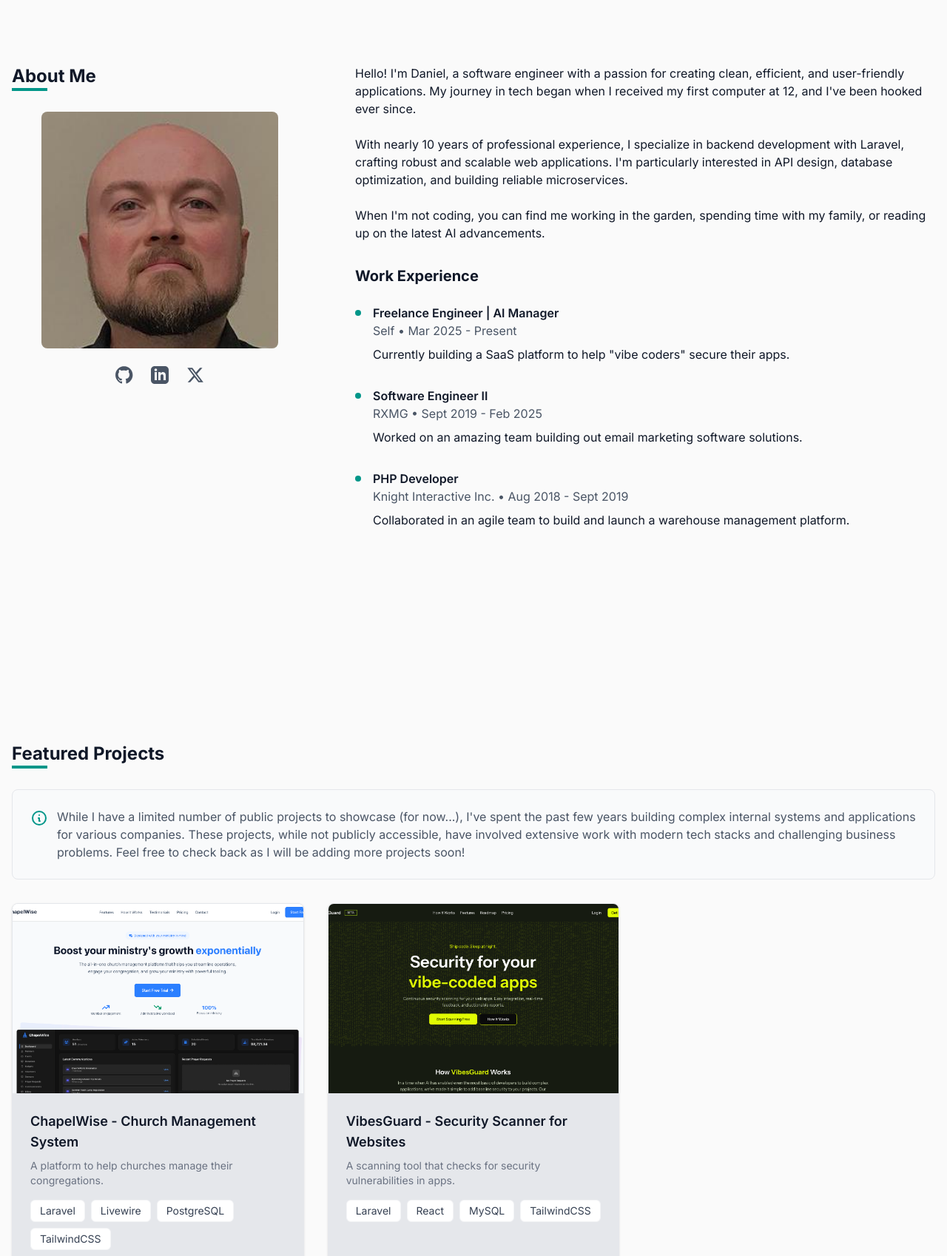
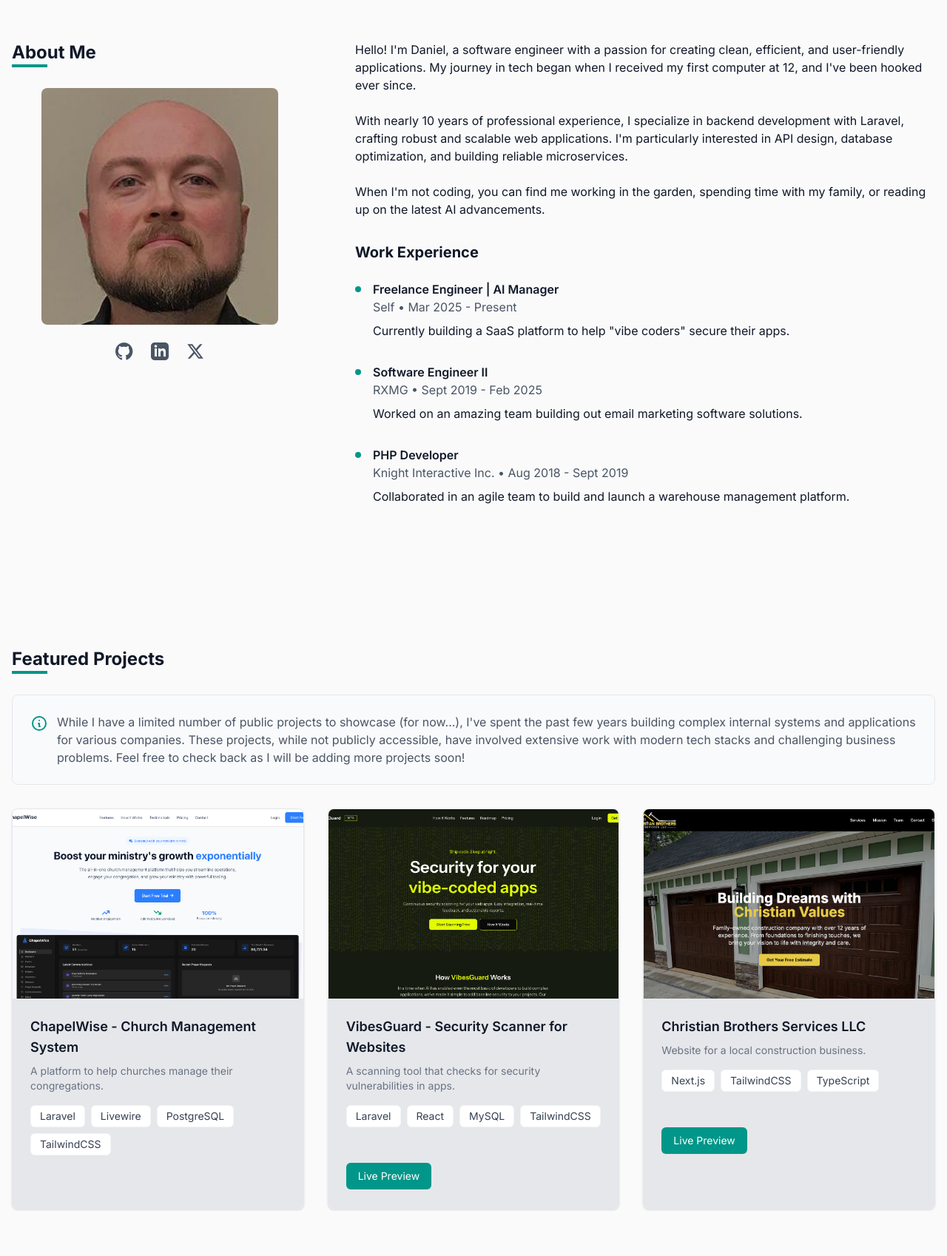
Before and after one commit to danielkleach/portfolio, a Next.js app: page / in a window 1280 px wide. Shown: the part 841-2539 px from the top of the page at 74% size. Built offline with nearby package versions, Linux system fonts and the light colour scheme.

Commit message:
Updates to page spacing and adding client project

```diff
--- a/src/components/About.tsx
+++ b/src/components/About.tsx
@@ -6,7 +6,7 @@
 
 export default function About() {
   return (
-    <section id="about" className="pt-24 md:pt-28 pb-24 md:pb-28 bg-[#fafafa]">
+    <section id="about" className="pt-16 md:pt-20 pb-8 md:pb-12 bg-[#fafafa]">
       <div className="container px-4 md:px-0">
         <div className="grid grid-cols-1 md:grid-cols-[400px_1fr] gap-8 md:gap-16">
           <div>
--- a/src/components/Contact.tsx
+++ b/src/components/Contact.tsx
@@ -4,7 +4,7 @@
 
 export default function Contact() {
   return (
-    <section id="contact" className="pt-24 md:pt-28 pb-8 md:pb-12 bg-[#fafafa]">
+    <section id="contact" className="pt-16 md:pt-20 pb-8 md:pb-12 bg-[#fafafa]">
       <div className="container max-w-3xl px-4 md:px-0">
         <div className="flex items-center gap-4 mb-6 md:mb-8">
           <div className="w-12 h-1 bg-teal-600"></div>
--- a/src/components/Hero.tsx
+++ b/src/components/Hero.tsx
@@ -5,7 +5,7 @@
 
 export default function Hero() {
   return (
-    <section className="min-h-[calc(100vh-5rem)] flex items-center bg-[#fafafa] py-12 md:py-16">
+    <section className="min-h-[calc(100vh-5rem)] flex items-center bg-[#fafafa] pt-12 md:pt-16 pb-8 md:pb-12">
       <div className="container mx-auto px-4 w-full">
         <div className="flex flex-col md:grid md:grid-cols-[1fr_450px] items-center gap-8 md:gap-12 w-full">
           <div className="order-2 md:order-1 w-full">
--- a/src/components/Projects.tsx
+++ b/src/components/Projects.tsx
@@ -3,6 +3,7 @@
 import { motion } from 'framer-motion'
 import Image from 'next/image'
 import Link from 'next/link'
+import { useState } from 'react'
 
 const projects = [
   {
@@ -10,7 +11,7 @@
     description: 'A platform to help churches manage their congregations.',
     image: '/images/projects/chapelwise.jpg',
     tech: ['Laravel', 'Livewire', 'PostgreSQL', 'TailwindCSS'],
-    liveUrl: 'https://chapelwise.com',
+    liveUrl: '#',
     codeUrl: '#'
   },
   {
@@ -20,12 +21,30 @@
     tech: ['Laravel', 'React', 'MySQL', 'TailwindCSS'],
     liveUrl: 'https://vibesguard.com',
     codeUrl: '#'
+  },
+  {
+    title: 'Christian Brothers Services LLC',
+    description: 'Website for a local construction business.',
+    image: '/images/projects/christian-brothers.jpg',
+    tech: ['Next.js', 'TailwindCSS', 'TypeScript'],
+    liveUrl: 'https://christianbrothersservicesllc.com',
+    codeUrl: '#'
   }
 ]
 
 export default function Projects() {
+  const [selectedImage, setSelectedImage] = useState<{ src: string; alt: string } | null>(null)
+
+  const openImageOverlay = (src: string, alt: string) => {
+    setSelectedImage({ src, alt })
+  }
+
+  const closeImageOverlay = () => {
+    setSelectedImage(null)
+  }
+
   return (
-    <section id="projects" className="pt-24 md:pt-28 pb-24 md:pb-28 bg-[#fafafa]">
+    <section id="projects" className="pt-16 md:pt-20 pb-8 md:pb-12 bg-[#fafafa]">
       <div className="container px-4 md:px-0">
         <div className="relative mb-6 md:mb-8">
           <motion.h2
@@ -67,12 +86,15 @@
               transition={{ duration: 0.5, delay: index * 0.1 }}
               className="bg-white rounded-lg overflow-hidden border border-gray-200 shadow-sm hover:shadow-md transition-shadow"
             >
-              <div className="relative h-64 overflow-hidden">
+              <div
+                className="relative h-64 overflow-hidden cursor-pointer group"
+                onClick={() => openImageOverlay(project.image, project.title)}
+              >
                 <Image
                   src={project.image}
                   alt={project.title}
                   fill
-                  className="object-cover"
+                  className="object-cover group-hover:scale-105 group-hover:brightness-75 transition-all duration-300"
                   sizes="(max-width: 768px) 100vw, (max-width: 1200px) 50vw, 33vw"
                 />
               </div>
@@ -118,6 +140,43 @@
           ))}
         </div>
       </div>
+
+      {/* Image Overlay */}
+      {selectedImage && (
+        <motion.div
+          initial={{ opacity: 0 }}
+          animate={{ opacity: 1 }}
+          exit={{ opacity: 0 }}
+          className="fixed inset-0 bg-black bg-opacity-80 z-50 flex items-center justify-center p-4"
+          onClick={closeImageOverlay}
+        >
+          <motion.div
+            initial={{ scale: 0.8, opacity: 0 }}
+            animate={{ scale: 1, opacity: 1 }}
+            exit={{ scale: 0.8, opacity: 0 }}
+            transition={{ duration: 0.3 }}
+            className="relative max-w-4xl max-h-[90vh] w-full h-full"
+            onClick={(e) => e.stopPropagation()}
+          >
+            <Image
+              src={selectedImage.src}
+              alt={selectedImage.alt}
+              fill
+              className="object-contain"
+              sizes="90vw"
+            />
+            <button
+              onClick={closeImageOverlay}
+              className="absolute top-4 right-4 bg-black bg-opacity-50 text-white p-2 rounded-full hover:bg-opacity-70 transition-colors"
+              aria-label="Close image"
+            >
+              <svg className="w-6 h-6" fill="none" stroke="currentColor" viewBox="0 0 24 24">
+                <path strokeLinecap="round" strokeLinejoin="round" strokeWidth={2} d="M6 18L18 6M6 6l12 12" />
+              </svg>
+            </button>
+          </motion.div>
+        </motion.div>
+      )}
     </section>
   )
 }
--- a/src/components/Skills.tsx
+++ b/src/components/Skills.tsx
@@ -23,7 +23,7 @@
 
 export default function Skills() {
   return (
-    <section id="skills" className="pt-24 md:pt-28 pb-24 md:pb-28 bg-[#fafafa]">
+    <section id="skills" className="pt-16 md:pt-20 pb-8 md:pb-12 bg-[#fafafa]">
       <div className="container">
         <div className="grid grid-cols-[400px_1fr] gap-16">
           <div>
```
Also changed, not shown: public/images/projects/christian-brothers.jpg (added).
